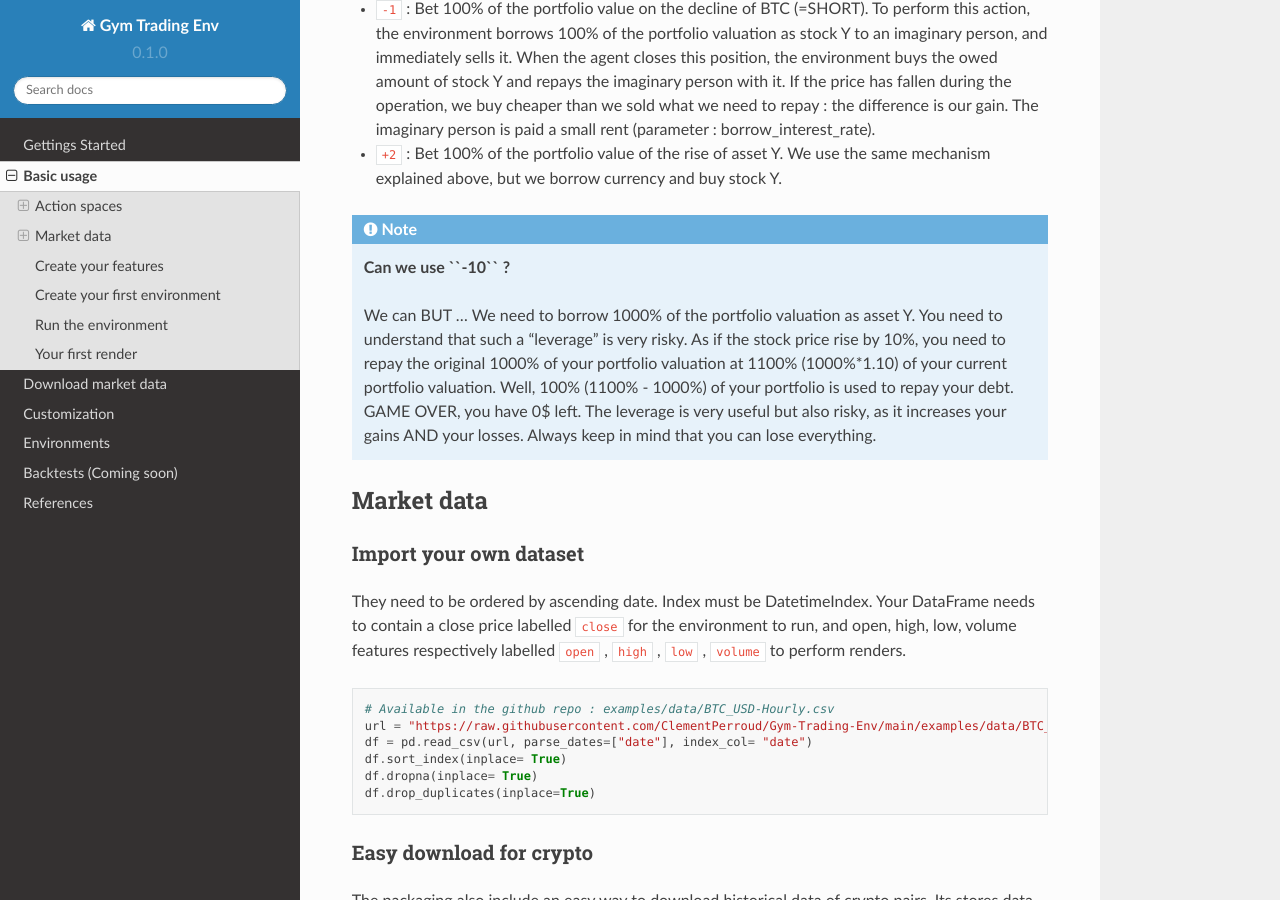
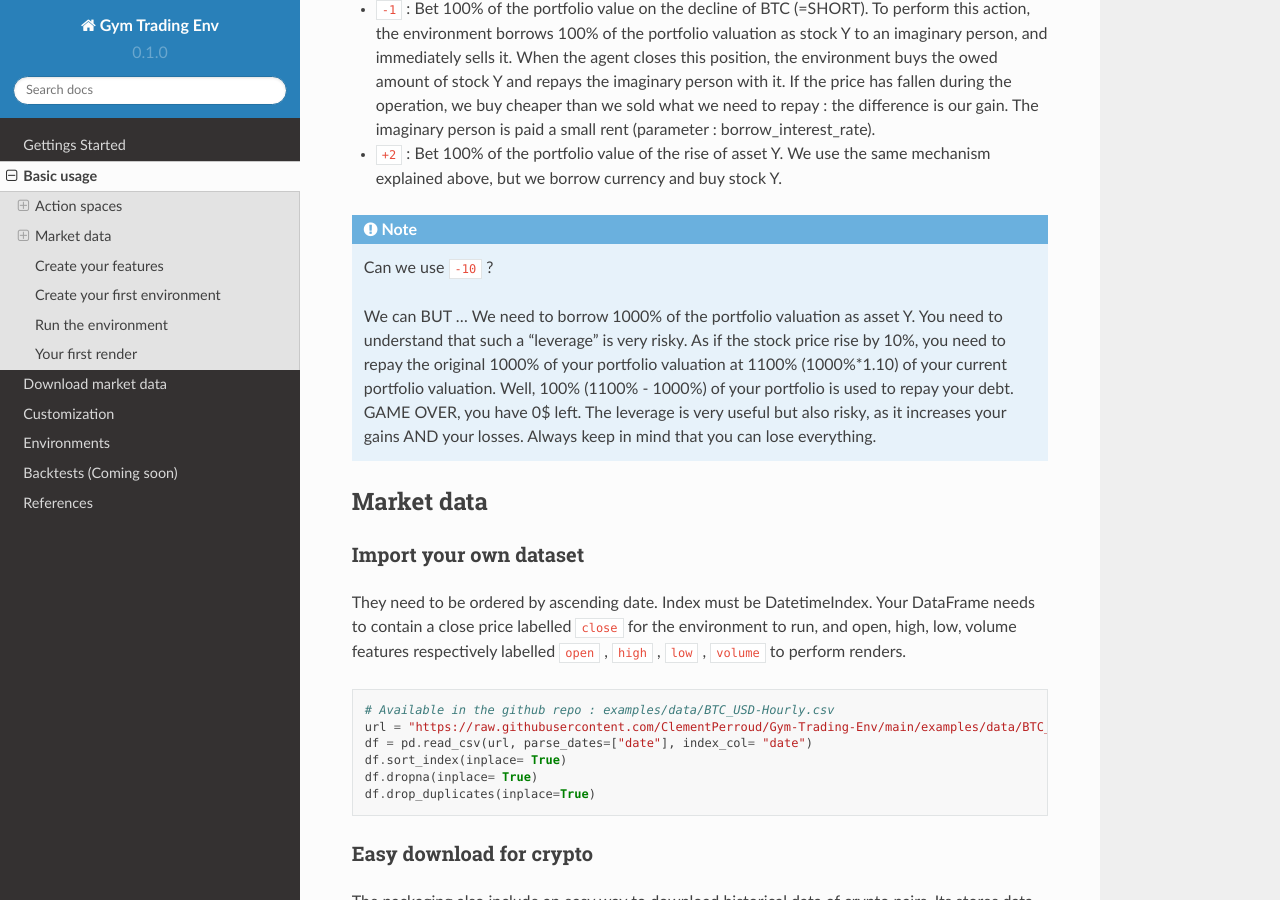
Before and after one commit to ClementPerroud/Gym-Trading-Env, a Sphinx documentation site: the page built from docs/source/basic_usage.rst, in a window 1280 px wide and 900 px high, scrolled down 755 px. Built offline with Sphinx 7.4.7 and the Read the Docs theme 2.0.0, drawn with Linux system fonts in a browser that asks for light colours.

```diff
--- a/docs/source/basic_usage.rst
+++ b/docs/source/basic_usage.rst
@@ -36,7 +36,7 @@ This environment supports more complex positions such as:
 
 .. note::
 
-  **Can we use ``-10`` ?**
+  Can we use ``-10`` ?
 
   We can BUT ... We need to borrow 1000% of the portfolio valuation as asset Y. You need to understand that such a "leverage" is very risky. As if the stock price rise by 10%, you need to repay the original 1000% of your portfolio valuation at 1100% (1000%*1.10) of your current portfolio valuation. Well, 100% (1100% - 1000%) of your portfolio is used to repay your debt. GAME OVER, you have 0$ left. The leverage is very useful but also risky, as it increases your gains AND your losses. Always keep in mind that you can lose everything.
 
```
